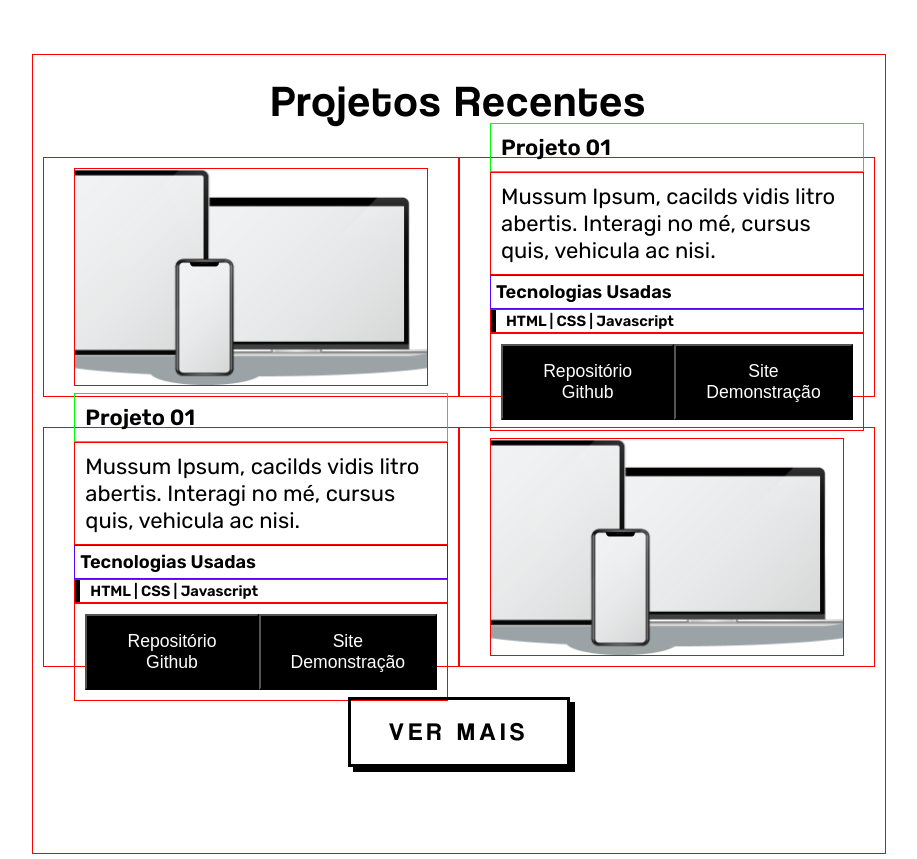
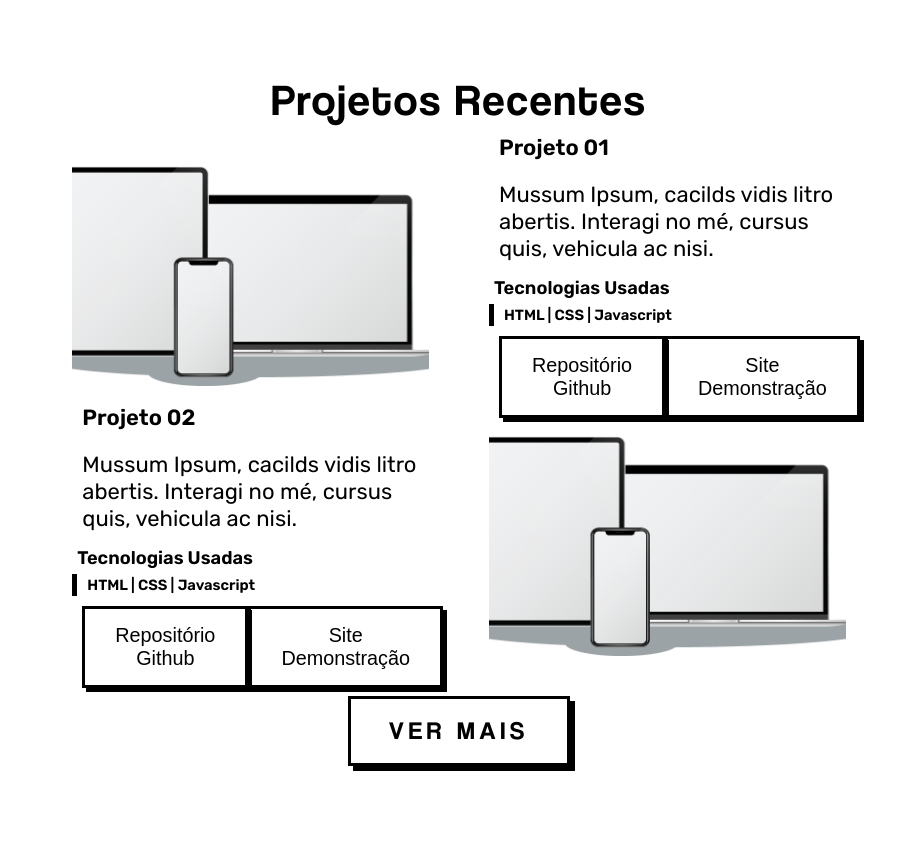
Before and after one commit to AndreMicael/Portfolio-Dev, a React (Create React App) app: page / in a window 1280 px wide. Shown: the part 1920-2779 px from the top of the page, without its empty margins (181-1098 px from the left). Built offline with nearby package versions, Linux system fonts and the light colour scheme.

Commit message:
Projetos Recentes Adicionados

```diff
--- a/src/Pages/Projects.js
+++ b/src/Pages/Projetos.js
@@ -1,15 +1,25 @@
 import React from 'react'
 import { useContext } from 'react';
+import { Link  } from 'react-router-dom';
 import { ThemeContext } from '../Context/ThemeContext';
 
-const Projects = () => {
+
+const Projetos =(props) => {
+
   document.title = 'Projetos | Portfólio André Sampaio';
   const {theme} = useContext(ThemeContext)
+
+
+
+
   return (
     <div>Projects
     <p> o tema é {theme} </p>
+
+    <Link to="/">Voltar</Link>
+
     </div>
   )
 }
 
-export default Projects
+export default Projetos
--- a/src/Projects/index.js
+++ b/src/Projects/index.js
@@ -1,7 +1,9 @@
 import React from 'react';
 import './projects.scss'
 import Botao from '../assets/button'
-import Mockup from '../img/telas.png'
+import { Link } from 'react-router-dom';
+import Mockup from '../assets/Mockup';
+import Thumb from '../img/telas.png';
 
 function Projects() {
     return (
@@ -10,41 +12,25 @@ function Projects() {
 
             <h1> Projetos Recentes </h1>
 
-           <div className='container'>    {/* add row */}
-            <div className='mockup--side'>  <img src={Mockup} alt="Projeto 01"/> </div>
-            <div className='info--side'>
+            <Mockup title="Projeto 01"
+            description=" Mussum Ipsum, cacilds vidis litro abertis. Interagi no mé, cursus quis, vehicula ac nisi."
+            stacks="HTML | CSS | Javascript"
+            gitlink='https://github.com/AndreMicael/Ion-Imoveis-LandingPage'
+            sitelink='https://andremicael.github.io/Ion-Imoveis-LandingPage/'
+            thumb={Thumb}
+            position=''
+            ></Mockup>
 
-            <h4> Projeto 01 </h4>
-            <p> Mussum Ipsum, cacilds vidis litro abertis. Interagi no mé, cursus quis, vehicula ac nisi.</p>
-            <h5> Tecnologias Usadas</h5>
-            <h6> <div/> HTML | CSS | Javascript</h6>
+                 <Mockup title="Projeto 02"
+            description=" Mussum Ipsum, cacilds vidis litro abertis. Interagi no mé, cursus quis, vehicula ac nisi."
+            stacks="HTML | CSS | Javascript"
+            gitlink='https://github.com/AndreMicael/Ion-Imoveis-LandingPage'
+            sitelink='https://andremicael.github.io/Ion-Imoveis-LandingPage/'
+            thumb={Thumb}
+            position='row'
+            ></Mockup>
 
-            <div className='buttons'>
-                    <button> Repositório Github </button>
-                    <button> Site Demonstração </button>
-                </div>
-
-
-            </div>
-            </div>
-
-            <div className='container row' >    {/* add row */}
-            <div className='mockup--side'>  <img src={Mockup} alt="Projeto 01"/> </div>
-            <div className='info--side'>
-
-            <h4> Projeto 01 </h4>
-            <p> Mussum Ipsum, cacilds vidis litro abertis. Interagi no mé, cursus quis, vehicula ac nisi.</p>
-            <h5> Tecnologias Usadas</h5>
-            <h6><div/> HTML | CSS | Javascript</h6>
-
-                <div className='buttons'>
-                    <button> Repositório Github </button>
-                    <button> Site Demonstração </button>
-                </div>
-
-            </div>
-            </div>
-                <Botao>Ver Mais</Botao>
+               <Link to="/"> <Botao>Ver Mais</Botao> </Link>
         </section>
 
     );
--- a/src/Projects/projects.scss
+++ b/src/Projects/projects.scss
@@ -16,7 +16,7 @@ $color-secondary-dark: rgb(37, 37, 37);
 }
 
 .projects--container {
-  border: 1px solid red;
+ // border: 1px solid red;
   width: 66.67vw;
   margin: 0 auto;
   margin-top: 40px;
@@ -36,91 +36,7 @@ $color-secondary-dark: rgb(37, 37, 37);
 
   }
 
-  .container {
 
-    display: flex;
-    height: 30vh;
-    justify-content: center;
-    margin-bottom: 30px;
-
-
-
-    .mockup--side {
-      width: 50%;
-      border: 1px solid red;
-      margin: 0 auto;
-      padding: 10px;
-      display: flex;
-      flex-direction: row;
-      justify-content: center;
-
-      img {
-        width: 90%;
-        object-fit: cover;
-        border: 1px solid red;
-
-      }
-    }
-    .info--side {
-      width: 50%;
-      border: 1px solid red;
-      text-align: left;
-      padding: 20px 10px 20px 30px;
-      display: flex;
-      flex-direction: column;
-      justify-content: center;
-
-      h4 {
-        border: 1px solid lime;
-        padding: 10px;
-      }
-      p{
-        border: 1px solid red;
-        padding: 10px;
-      }
-      h5 {
-        border: 1px solid rgb(84, 5, 241);
-        padding: 5px;
-      }
-      h6 {
-        border: 1px solid red;
-        height: 35px;
-        display: flex;
-        line-height: 150%;
-
-        div {
-          background-color: black;
-          width: 5px;
-          height: 100%;
-          margin-right: 10px;
-        }
-      }
-
-      .buttons {
-        padding: 10px;
-        border: 1px solid red;
-        display: flex;
-        flex-direction: row;
-        justify-content: space-around;
-
-        button {
-          background-color: #000;
-          color: #fff ;
-          padding: 10px;
-          font-size: 0.8rem;
-          padding: 15px 30px 15px 30px;
-        }
-
-        button:hover {
-          background-color: transparent;
-          color: #000 ;
-          box-shadow: inset 0 0 0 2px black;
-
-        }
-      }
-
-    }
-  }
 
 
 }
--- /dev/null
+++ b/src/assets/Mockup.js
@@ -0,0 +1,29 @@
+import React from 'react'
+import './mockup.scss'
+
+const Mockup = (props) => {
+
+  return (
+    <div className={`container ${props.position}`}>    {/* add row */}
+    <div className='mockup--side'>
+    <img src={props.thumb} alt={`${props.title} - thumbnail `}></img>
+       </div>
+    <div className='info--side'>
+
+    <h4> {props.title} </h4>
+    <p>{props.description}</p>
+    <h5> Tecnologias Usadas</h5>
+    <h6> <div/> {props.stacks} </h6>
+
+    <div className='buttons'>
+            <button><a href={props.gitlink} target="_blank"  rel="noreferrer" > Repositório Github </a>  </button>
+            <button><a href={props.sitelink} target="_blank"  rel="noreferrer" > Site Demonstração </a>  </button>
+        </div>
+
+
+    </div>
+    </div>
+  )
+}
+
+export default Mockup
--- /dev/null
+++ b/src/assets/mockup.scss
@@ -0,0 +1,96 @@
+
+a{
+  text-decoration: none;
+  color: inherit;
+}
+
+.container {
+
+    display: flex;
+    height: 30vh;
+    justify-content: center;
+    margin-bottom: 30px;
+
+
+
+    .mockup--side {
+      width: 50%;
+   //   border: 1px solid red;
+      margin: 0 auto;
+      padding: 10px;
+      display: flex;
+      flex-direction: row;
+      justify-content: center;
+
+      img {
+        width: 90%;
+        object-fit: cover;
+    //    border: 1px solid red;
+
+      }
+    }
+    .info--side {
+      width: 50%;
+    //  border: 1px solid red;
+      text-align: left;
+      padding: 20px 10px 20px 30px;
+      display: flex;
+      flex-direction: column;
+      justify-content: center;
+
+      h4 {
+    //    border: 1px solid lime;
+        padding: 10px;
+      }
+      p{
+    //    border: 1px solid red;
+        padding: 10px;
+      }
+      h5 {
+      //  border: 1px solid rgb(84, 5, 241);
+        padding: 5px;
+      }
+      h6 {
+      //  border: 1px solid red;
+        height: 35px;
+        display: flex;
+        line-height: 150%;
+
+        div {
+          background-color: black;
+          width: 5px;
+          height: 100%;
+          margin-right: 10px;
+        }
+      }
+
+      .buttons {
+        padding: 10px;
+       // border: 1px solid red;
+        display: flex;
+        flex-direction: row;
+        justify-content: space-around;
+
+        button {
+          background-color: transparent;
+          color: #000 ;
+          padding: 10px;
+          font-size: 0.9rem;
+          padding: 15px 30px 15px 30px;
+          border: 3px solid #000;
+          box-shadow: 4px 4px 0 #000;
+
+        }
+
+        button:hover {
+
+          transform: scale(105%);
+          transition: transform 0.1s ease;
+
+
+
+        }
+      }
+
+    }
+  }
--- a/src/index.js
+++ b/src/index.js
@@ -6,7 +6,7 @@ import reportWebVitals from './reportWebVitals';
 import { createBrowserRouter, RouterProvider } from 'react-router-dom';
 import Rotas from './Pages/Rotas';
 import Contacts from './Pages/Contact';
-import Projects from './Pages/Projects';
+import Projetos from './Pages/Projetos';
 import { ThemeProvider } from './Context/ThemeContext';
 
 const router = createBrowserRouter([
@@ -17,7 +17,7 @@ const router = createBrowserRouter([
 
         { path: "/" , element: <App/> },
         { path: "/contacts", element: <Contacts/>},
-        { path: "/projects", element: <Projects/> },
+        { path: "/projetos", element: <Projetos/> },
 
       ],
     },
```
